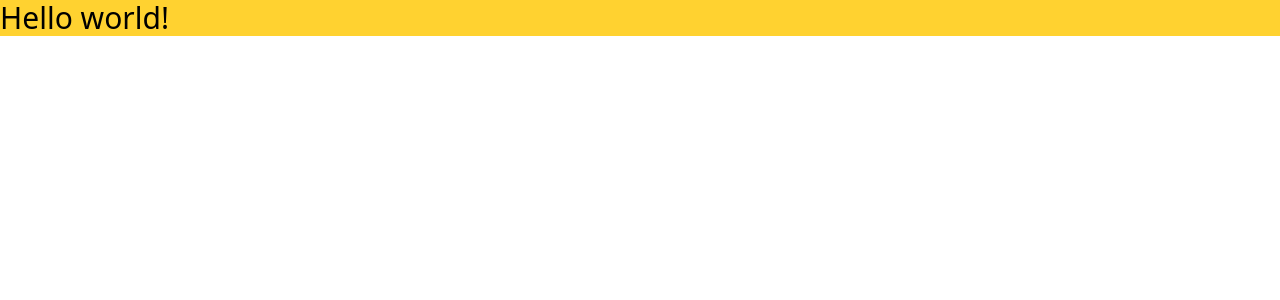
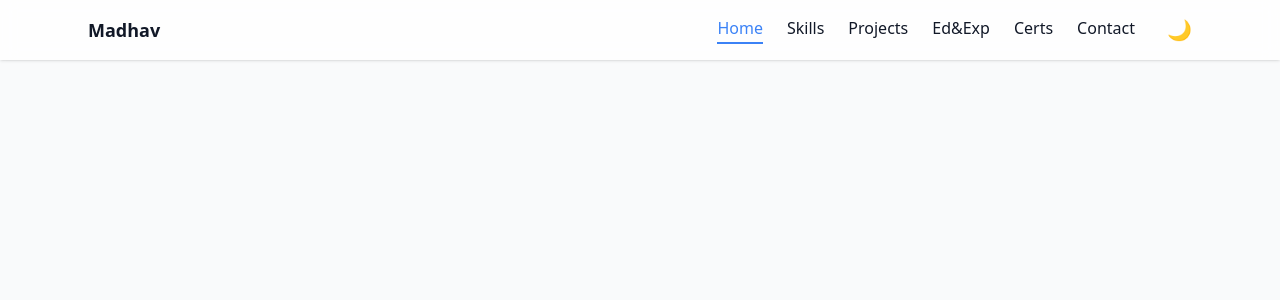
Before and after one commit to devatulugu/deva_project1, a React (Vite) app: page / in a window 1280 px wide. Shown: the top 300 px of the page. Built offline with nearby package versions, Linux system fonts and the light colour scheme.

Commit message:
tailwind setup commit

```diff
--- a/src/App.jsx
+++ b/src/App.jsx
@@ -1,12 +1,19 @@
+import { useState } from "react"
+import Navbar from "./components/Navbar";
 
 function App() {
+  const [isDark, setIsDark] = useState(false);
 
   return (
     <>
-    <h1 className="text-3xl bg-amber-300">
-    Hello world!
-  </h1>
+     <div className={isDark ? "dark" : ""}>
+      <div className="min-h-screen bg-bg text-text dark:bg-bg-dark dark:text-text-dark transition-colors duration-300">
+        <Navbar isDark={isDark} setIsDark={setIsDark} />
+      </div>
+    </div>
     </>
+
+
   )
 }
 
--- /dev/null
+++ b/src/components/Navbar.jsx
@@ -0,0 +1,111 @@
+
+import { useState, useEffect } from "react";
+
+function Navbar({ isDark, setIsDark }) {
+  const [isOpen, setIsOpen] = useState(false);
+  const [active, setActive] = useState("home");
+
+  const links = ["home", "skills", "projects", "ed&exp", "certs", "contact"];
+
+  useEffect(() => {
+    const handleScroll = () => {
+      const scrollY = window.scrollY + 120;
+
+      for (const id of links) {
+        const section = document.getElementById(id);
+        if (section) {
+          const top = section.offsetTop;
+          const height = section.offsetHeight;
+
+          if (scrollY >= top && scrollY < top + height) {
+            setActive(id);
+            break;
+          }
+        }
+      }
+    };
+
+    window.addEventListener("scroll", handleScroll);
+    return () => window.removeEventListener("scroll", handleScroll);
+  }, []);
+
+  return (
+    <nav
+      className="
+        fixed top-0 w-full z-50
+        bg-surface/80 dark:bg-surface-dark/80
+        backdrop-blur
+        shadow-sm dark:shadow-lg
+        dark:border-b dark:border-white/20
+      "
+    >
+      <div className="max-w-6xl mx-auto px-6 py-4 flex justify-between items-center">
+        <span className="font-bold text-lg">Madhav</span>
+
+        {/* Desktop */}
+        <div className="hidden md:flex items-center gap-6">
+          {links.map((link) => (
+            <a
+              key={link}
+              href={`#${link}`}
+              className={`group relative pb-1 capitalize transition-all duration-200
+                hover:text-accent dark:hover:text-accent-dark
+                hover:-translate-y-0.5 hover:scale-105
+                ${active === link ? "text-accent dark:text-accent-dark" : ""}
+              `}
+            >
+              {link}
+              <span
+                className={`absolute left-0 bottom-0 h-0.5 bg-accent dark:bg-accent-dark transition-all duration-300
+                  ${active === link ? "w-full" : "w-0 group-hover:w-full"}
+                `}
+              />
+            </a>
+          ))}
+
+          <button
+            onClick={() => setIsDark(!isDark)}
+            className="ml-2 text-xl hover:scale-110 transition"
+          >
+            {isDark ? "☀️" : "🌙"}
+          </button>
+        </div>
+
+        {/* Mobile hamburger */}
+        <button
+          onClick={() => setIsOpen(!isOpen)}
+          className="md:hidden text-2xl"
+        >
+          ☰
+        </button>
+      </div>
+
+      {/* Mobile menu */}
+      {isOpen && (
+        <div className="md:hidden px-6 pb-4 flex flex-col gap-4 bg-surface/90 dark:bg-surface-dark/90 backdrop-blur">
+          {links.map((link) => (
+            <a
+              key={link}
+              href={`#${link}`}
+              onClick={() => setIsOpen(false)}
+              className={`capitalize transition-all duration-200 hover:text-accent dark:hover:text-accent-dark hover:translate-x-1 ${
+                active === link ? "text-accent dark:text-accent-dark font-semibold" : ""
+              }`}
+            >
+              {link}
+            </a>
+          ))}
+
+          <button
+            onClick={() => setIsDark(!isDark)}
+            className="text-xl mt-2 self-start hover:scale-110 transition"
+          >
+            {isDark ? "☀️" : "🌙"}
+          </button>
+        </div>
+      )}
+    </nav>
+  );
+}
+
+export default Navbar;
```
